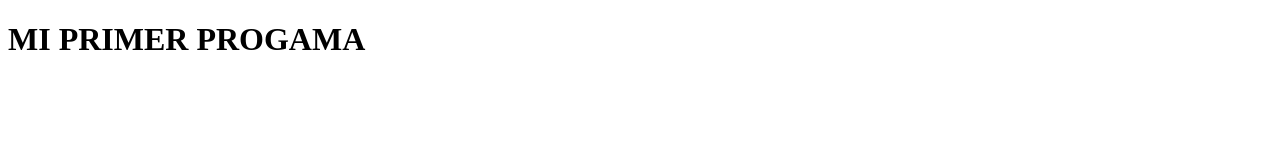
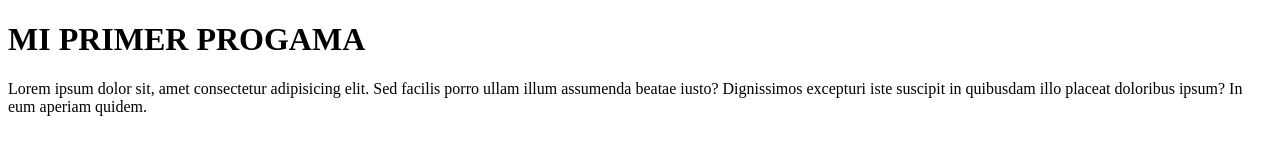
Before and after one commit to choco134/HTMLGIT, a plain HTML site: page index.html in a window 1280 px wide. Drawn offline with Linux system fonts and the light colour scheme.

Commit message:
Segundo Commit

```diff
--- a/index.html
+++ b/index.html
@@ -7,5 +7,8 @@
 </head>
 <body>
     <h1>MI PRIMER PROGAMA</h1>
+    <p>Lorem ipsum dolor sit, amet consectetur adipisicing elit. Sed facilis porro ullam
+         illum assumenda beatae iusto? Dignissimos excepturi
+        iste suscipit in quibusdam illo placeat doloribus ipsum? In eum aperiam quidem.</p>
 </body>
 </html>
```
